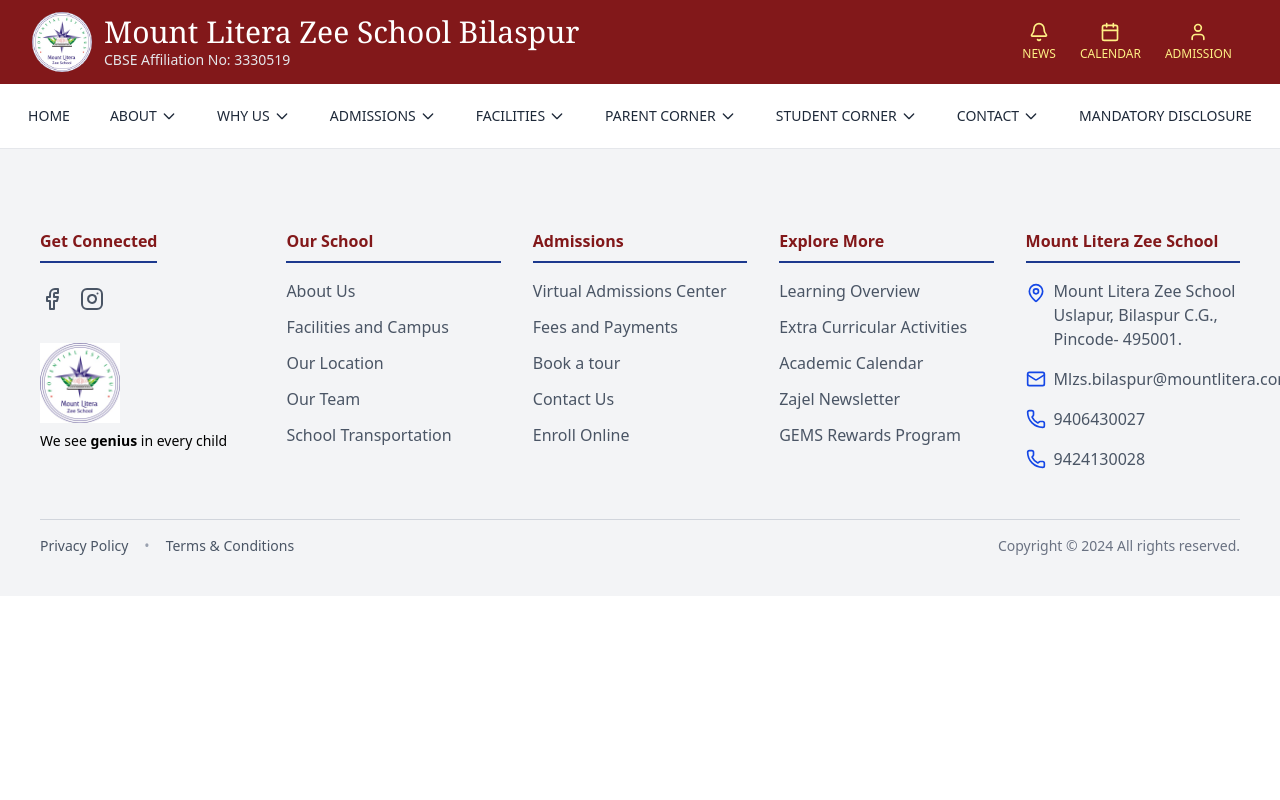
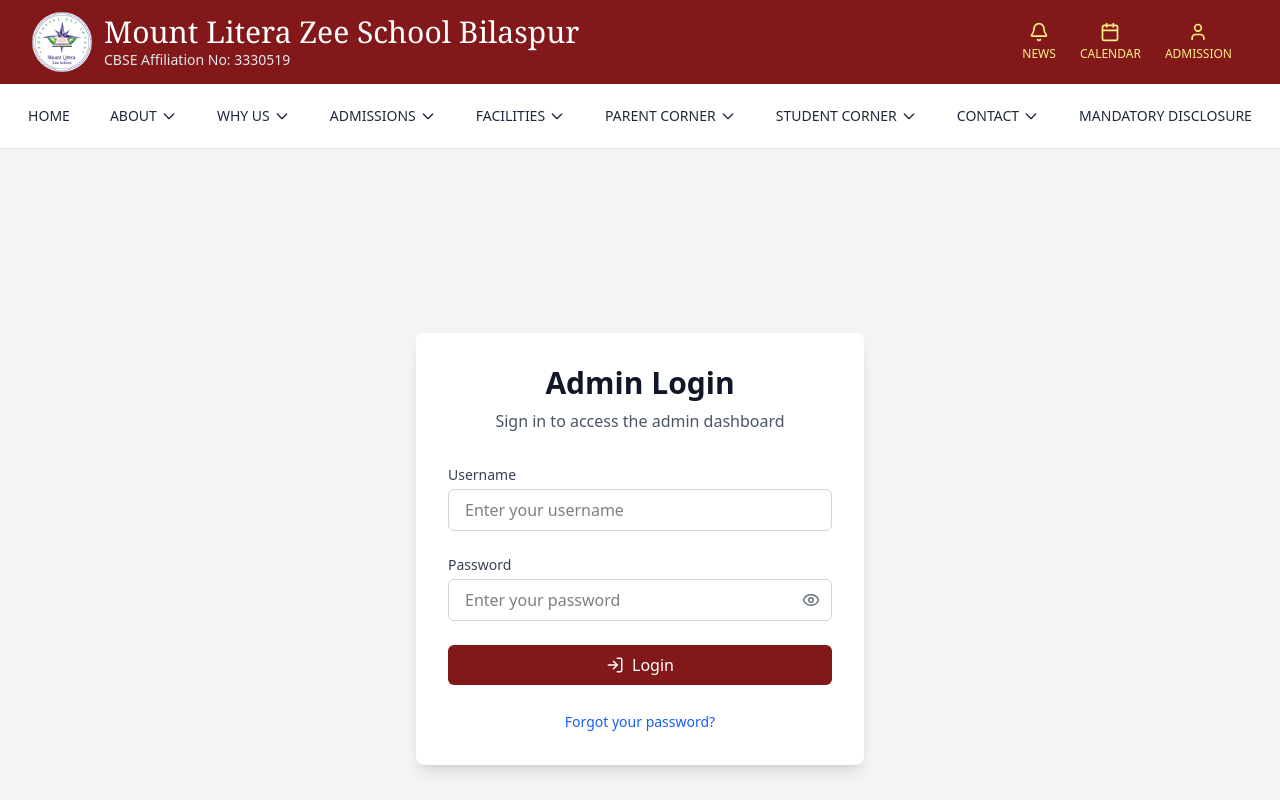
Before and after one commit to UtkarshShrivastava1/School-Website-MountLitera, a React (Vite) app in the folder frontend/: page /admin-login in a window 1280 px wide. Shown: the top 800 px of the page. Built offline with nearby package versions, Linux system fonts and the light colour scheme.

Commit message:
Admin login page created

```diff
--- a/frontend/src/App.jsx
+++ b/frontend/src/App.jsx
@@ -45,6 +45,7 @@
 import MandatoryDisclosure from './pages/MandatoryDisclosure/MandatoryDisclosure';
 import Navbar from './components/Home/Navbar';
 import Footer from './components/Home/Footer';
+import AdminLogin from './pages/Admin/AdminLogin';
 
 
 function App() {
@@ -95,6 +96,7 @@
         <Route path="/careers" element={<Careers />} />
         <Route path="/our-location" element={<OurLocation />} />
         <Route path="/mandatory-disclosure" element={<MandatoryDisclosure />} />
+        <Route path="/admin-login" element={<AdminLogin />} />
         {/* Add more routes as needed */}
       </Routes>
       <Footer />
--- a/frontend/src/components/Home/Footer.jsx
+++ b/frontend/src/components/Home/Footer.jsx
@@ -102,6 +102,8 @@
             <a href="#" className="text-gray-600 hover:text-blue-700">Privacy Policy</a>
             <span className="text-gray-400">•</span>
             <a href="#" className="text-gray-600 hover:text-blue-700">Terms & Conditions</a>
+            <span className="text-gray-400">•</span>
+            <a href="/admin-login" className="text-gray-600 hover:text-blue-700">Admin</a>
           </div>
           <div className="text-gray-500">
             Copyright © 2024 All rights reserved.
--- /dev/null
+++ b/frontend/src/pages/Admin/AdminLogin.jsx
@@ -0,0 +1,138 @@
+import React from 'react'
+// import axios from "axios";
+// import axios from 'axios';
+import { Eye, EyeOff, LogIn } from "lucide-react";
+import { useState } from "react";
+import { useNavigate } from 'react-router-dom';
+
+function AdminLogin() {
+
+    const [username, setUsername] = useState("");
+  const [password, setPassword] = useState("");
+  const [showPassword, setShowPassword] = useState(false);
+  const [loading, setLoading] = useState(false);
+  const [error, setError] = useState("");
+  const router = useNavigate();
+
+  const handleSubmit = async (e) => {
+    e.preventDefault();
+    setLoading(true);
+    setError("");
+
+    try {
+      const response = await axios.post("/api/auth/admin-login", {
+        username,
+        password,
+      });
+
+      localStorage.setItem("adminToken", response.data.token);
+      localStorage.setItem("adminUsername", username);
+
+      // Redirect to admin dashboard
+      router.push("/admin/dashboard");
+    } catch (err) {
+      console.error("Login error:", err);
+      setError(
+        err.response?.data?.message ||
+        "Login failed. Please check your credentials."
+      );
+    } finally {
+      setLoading(false);
+    }
+  };
+
+  const toggleShowPassword = () => {
+    setShowPassword(!showPassword);
+  };
+  return (
+    <>
+         <div className="min-h-screen flex items-center justify-center bg-gray-100">
+      <div className="bg-white  p-8 rounded-lg shadow-lg w-full max-w-md">
+        <div className="text-center mb-8">
+          <h1 className="text-3xl font-bold text-gray-900 ">Admin Login</h1>
+          <p className="mt-2 text-gray-600 ">
+            Sign in to access the admin dashboard
+          </p>
+        </div>
+
+        {error && (
+          <div className="mb-4 p-3 bg-red-100 border border-red-400 text-red-700 rounded">
+            {error}
+          </div>
+        )}
+
+        <form onSubmit={handleSubmit} className="space-y-6">
+          <div>
+            <label
+              htmlFor="username"
+              className="block text-sm font-medium text-gray-700 mb-1"
+            >
+              Username
+            </label>
+            <input
+              id="username"
+              type="text"
+              value={username}
+              onChange={(e) => setUsername(e.target.value)}
+              className="w-full px-4 py-2 border border-gray-300 dark:border-gray-600 rounded-md focus:outline-none focus:ring-2 focus:ring-blue-500  dark:text-black"
+              placeholder="Enter your username"
+              required
+            />
+          </div>
+
+          <div>
+            <label
+              htmlFor="password"
+              className="block text-sm font-medium text-gray-700 mb-1"
+            >
+              Password
+            </label>
+            <div className="relative">
+              <input
+                id="password"
+                type={showPassword ? "text" : "password"}
+                value={password}
+                onChange={(e) => setPassword(e.target.value)}
+                className="w-full px-4 py-2 border border-gray-300 dark:border-gray-600 rounded-md focus:outline-none focus:ring-2 focus:ring-blue-500  dark:text-black pr-10"
+                placeholder="Enter your password"
+                required
+              />
+              <button
+                type="button"
+                onClick={toggleShowPassword}
+                className="absolute right-3 top-1/2 transform -translate-y-1/2 text-gray-500 dark:text-gray-400 focus:outline-none"
+              >
+                {showPassword ? <EyeOff size={18} /> : <Eye size={18} />}
+              </button>
+            </div>
+          </div>
+
+          <button
+            type="submit"
+            disabled={loading}
+            // className="w-full flex justify-center items-center gap-2 bg-blue-600 hover:bg-blue-700 text-white font-medium py-2 px-4 rounded-md transition duration-300 focus:outline-none focus:ring-2 focus:ring-blue-500 focus:ring-offset-2 disabled:opacity-50 disabled:cursor-not-allowed"
+            className="w-full flex justify-center items-center gap-2 bg-red-900 hover:bg-red-800 text-white font-medium py-2 px-4 rounded-md transition duration-300 focus:outline-none focus:ring-2 focus:ring-blue-500 focus:ring-offset-2 disabled:opacity-50 disabled:cursor-not-allowed hover:cursor-pointer"
+          >
+            {loading ? (
+              <div className="w-5 h-5 border-2 border-white border-t-transparent rounded-full animate-spin"></div>
+            ) : (
+              <>
+                <LogIn size={18} />
+                <span>Login</span>
+              </>
+            )}
+          </button>
+        </form>
+
+        <div className="mt-6 text-center">
+          <a href="/forgot-password" className="text-sm text-blue-600 hover:underline dark:text-blue-400">
+            Forgot your password?
+          </a>
+        </div>
+      </div>
+    </div>
+    </>
+  )
+}
+
+export default AdminLogin
```
